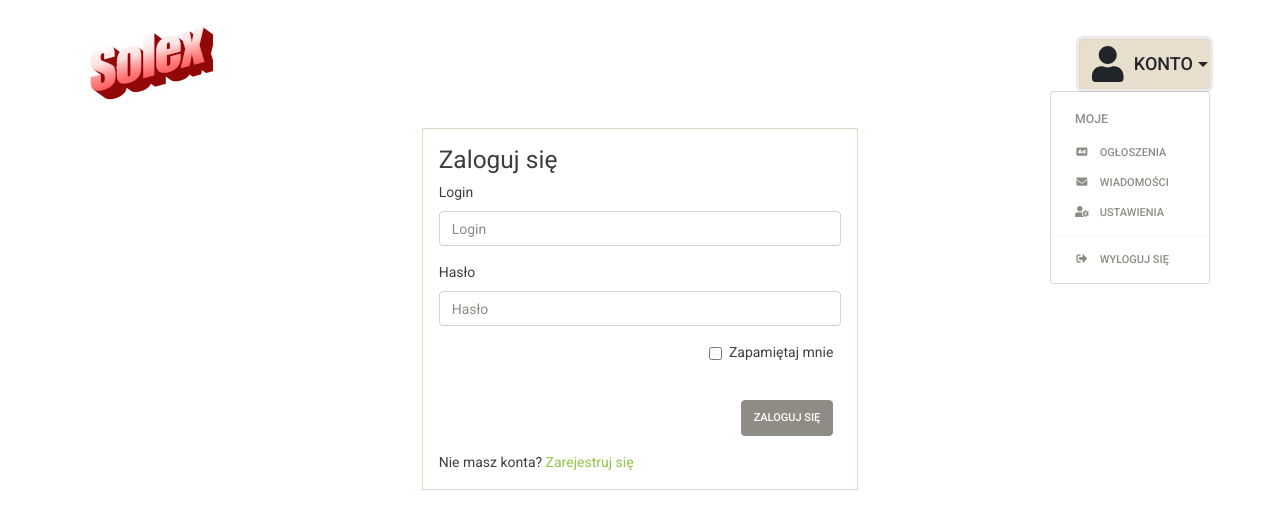
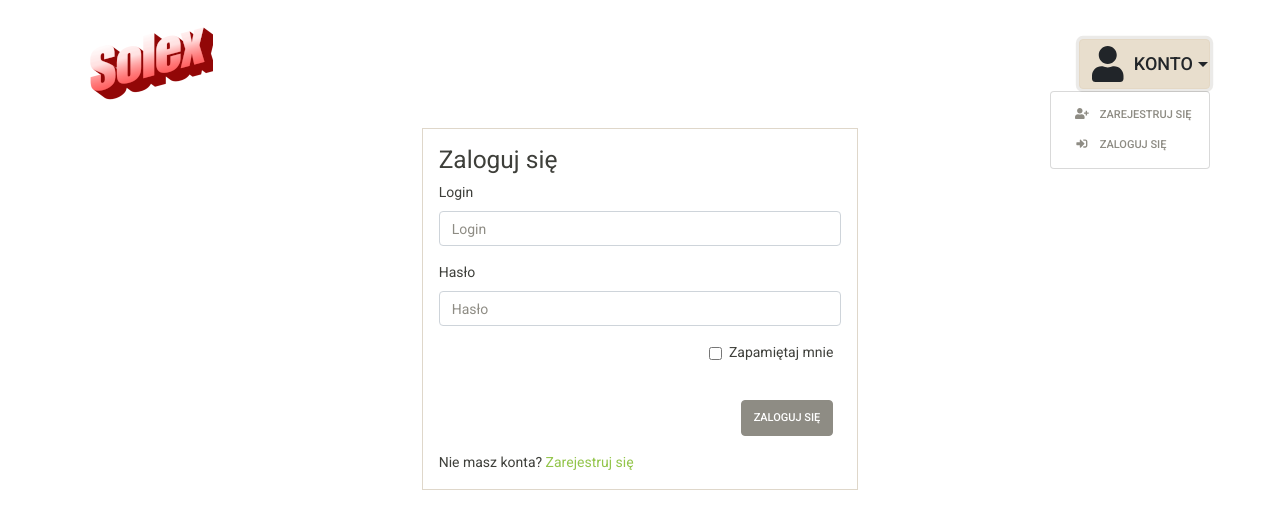
Before and after one commit to Nawias/solex-frontend, a React (Create React App) app: page /login in a window 1280 px wide. Both pictures are taken after a click on the button "KONTO". Shown: the top 508 px of the page. Built offline with nearby package versions, Linux system fonts and the light colour scheme.

Commit message:
Konto updates when logged in and out

```diff
--- a/src/components/Head/Konto.jsx
+++ b/src/components/Head/Konto.jsx
@@ -1,5 +1,6 @@
 import React, { Component } from "react";
 import { Dropdown } from "react-bootstrap";
+import { Link, withRouter } from "react-router-dom";
 import {
   faUser,
   faUserCog,
@@ -11,25 +12,50 @@ import {
   faUserPlus,
 } from "@fortawesome/free-solid-svg-icons";
 import { FontAwesomeIcon as FAIcon } from "@fortawesome/react-fontawesome";
+import {
+  getRole,
+  getUser,
+  getJWT,
+  clearUserData,
+} from "../../helpers/JwtHelper";
 
-export default class Konto extends Component {
+class Konto extends Component {
   state = {
-    role: 1,
+    role: 0,
+    user: "Konto",
   };
+
+  componentDidMount() {
+    this.listener = setInterval(() => this.loadUser(), 500);
+  }
+
+  componentWillUnmount() {
+    clearInterval(this.listener);
+  }
+
+  loadUser = () => {
+    const jwt = getJWT();
+    if (!jwt || jwt === null || jwt === undefined) return;
+    const username = getUser();
+    const role = getRole();
+    this.setState({ role: role, user: username });
+  };
+
   render() {
+    const { role, user } = this.state;
     return (
       <div className="row">
         <Dropdown alignRight>
           <Dropdown.Toggle variant="light" id="konto-dropdown">
-            <FAIcon icon={faUser} size="2x" /> Konto
-            {this.renderDropdownMenu()}
+            <FAIcon icon={faUser} size="2x" /> {user}
+            {this.renderDropdownMenu(role)}
           </Dropdown.Toggle>
         </Dropdown>
       </div>
     );
   }
-  renderDropdownMenu = () => {
-    switch (this.state.role) {
+  renderDropdownMenu = (role) => {
+    switch (role) {
       case 0: //not logged in
         return (
           <Dropdown.Menu>
@@ -37,13 +63,15 @@ export default class Konto extends Component {
               <FAIcon icon={faUserPlus} fixedWidth />
               Zarejestruj się
             </Dropdown.Item>
-            <Dropdown.Item as="button" onClick={this.logIn}>
-              <FAIcon icon={faSignInAlt} fixedWidth />
-              Zaloguj się
-            </Dropdown.Item>
+            <Link to="/login">
+              <Dropdown.Item as="button">
+                <FAIcon icon={faSignInAlt} fixedWidth />
+                Zaloguj się
+              </Dropdown.Item>
+            </Link>
           </Dropdown.Menu>
         );
-      case 1: //user
+      case "ROLE_USER": //user
         return (
           <Dropdown.Menu>
             <Dropdown.Header>Moje</Dropdown.Header>
@@ -66,7 +94,7 @@ export default class Konto extends Component {
             </Dropdown.Item>
           </Dropdown.Menu>
         );
-      case 2: //admin
+      case "ROLE_ADMIN": //admin
         return (
           <Dropdown.Menu>
             <Dropdown.Header>Moje</Dropdown.Header>
@@ -96,9 +124,9 @@ export default class Konto extends Component {
     }
   };
   logOut = () => {
-    this.setState({ role: 0 });
-  };
-  logIn = () => {
-    this.setState({ role: 2 });
+    clearUserData();
+    this.setState({ role: 0, user: "Konto" });
   };
 }
+
+export default withRouter(Konto);
--- a/src/helpers/JwtHelper.js
+++ b/src/helpers/JwtHelper.js
@@ -18,3 +18,9 @@ export const setUser = (user) => {
 export const getRole = () => {
   return localStorage.getItem("role");
 };
+
+export const clearUserData = () => {
+  localStorage.removeItem("username");
+  localStorage.removeItem("role");
+  localStorage.removeItem("jwt-token");
+};
```
